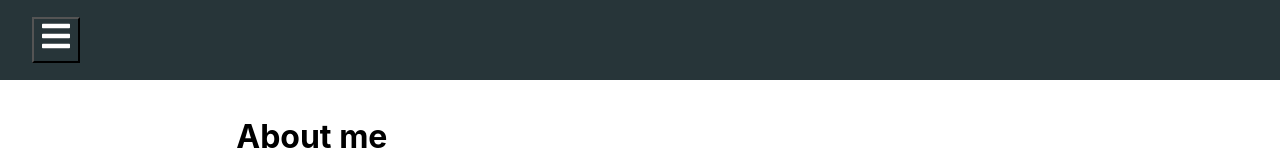
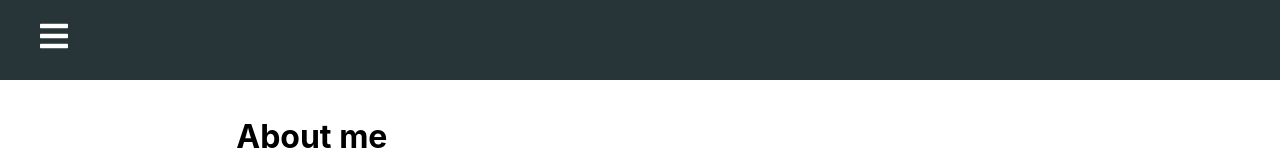
Before and after one commit to sofiaIG/personal_website, a React (Create React App) app: page / in a window 1280 px wide. Shown: the top 160 px of the page. Built offline with nearby package versions, Linux system fonts and the light colour scheme.

Commit message:
Improve navbar styling

```diff
--- a/src/components/Navbar.css
+++ b/src/components/Navbar.css
@@ -11,6 +11,8 @@
     margin-left: 2rem;
     font-size: 2rem;
     background: none;
+    border: none;
+    cursor: pointer;
   }
 
   .nav-menu {
@@ -24,6 +26,7 @@
     top: 0;
     left: -100%;
     transition: 850ms;
+    z-index: 1;
   }
 
   .nav-menu.active {
@@ -50,6 +53,7 @@
     align-items: center;
     padding: 0 16px;
     border-radius: 4px;
+    cursor: pointer;
   }
 
   .nav-text a:hover {
```
